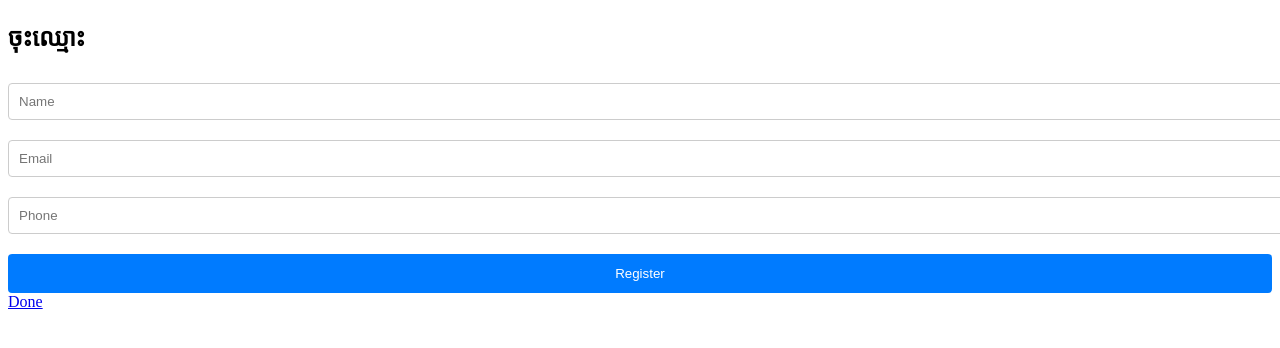
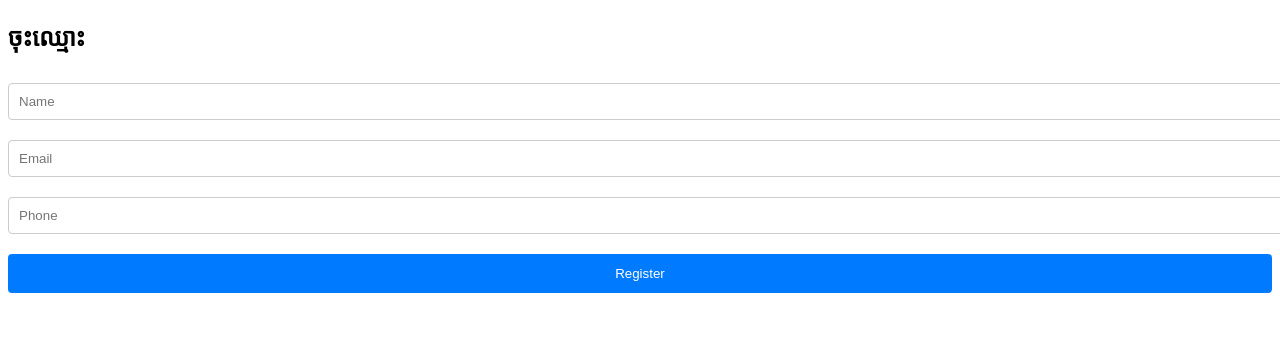
Before and after one commit to veasnag8/register-form, a Next.js app: page / in a window 1280 px wide. Shown: the top 348 px of the page. Built offline with nearby package versions, Linux system fonts and the light colour scheme.

Commit message:
Update index.js

```diff
--- a/pages/index.js
+++ b/pages/index.js
@@ -97,7 +97,6 @@ export default function RegisterForm() {
         {message && (
           <p className={`message ${message.includes("Error") ? "error" : "success"}`}>{message}</p>
         )}
-        <a href="https://information-blush.vercel.app/" className="mt-4 block text-center text-blue-600 underline">Done</a>
       </div>
 
       <style jsx>{`
```
